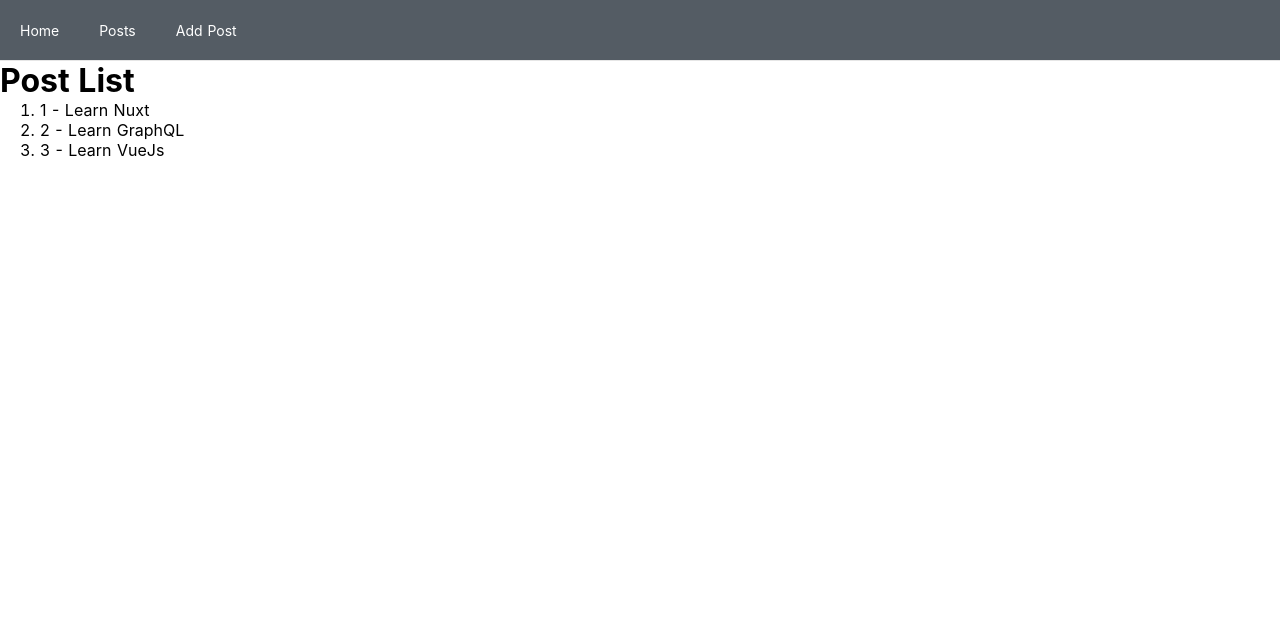
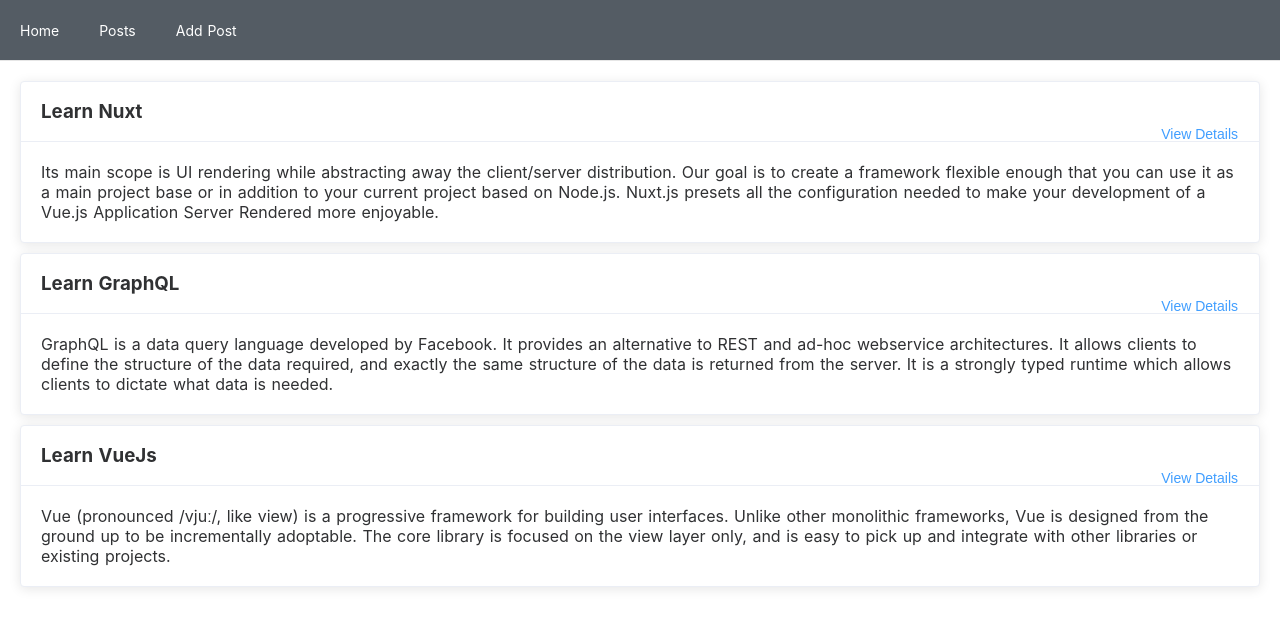
Before and after one commit to gerbidev/Blog-nuxt, a Nuxt app: page /post/list in a window 1280 px wide. Shown: the top 628 px of the page. Built offline with nearby package versions, Linux system fonts and the light colour scheme.

Commit message:
display list items to element ui - card component

```diff
--- a/pages/post/list.vue
+++ b/pages/post/list.vue
@@ -1,9 +1,16 @@
 <template>
-  <div>
-    <h1>Post List</h1>
-    <ol>
-      <li v-for="post in posts" :key="post.id">{{post.id}} - {{post.title}}</li>
-    </ol>
+  <div class="container">
+    <el-main>
+      <el-card class="box-card" v-for="post in posts" :key="post.id" style="margin-bottom:10px">
+        <div slot="header" class="clearfix">
+          <span><h3>{{post.title}}</h3></span>
+          <el-button style="float: right; padding: 3px 0" type="text">View Details</el-button>
+        </div>
+        <p>{{post.description}}</p>
+      </el-card>
+    </el-main>
+
+
   </div>
 
 </template>
```
